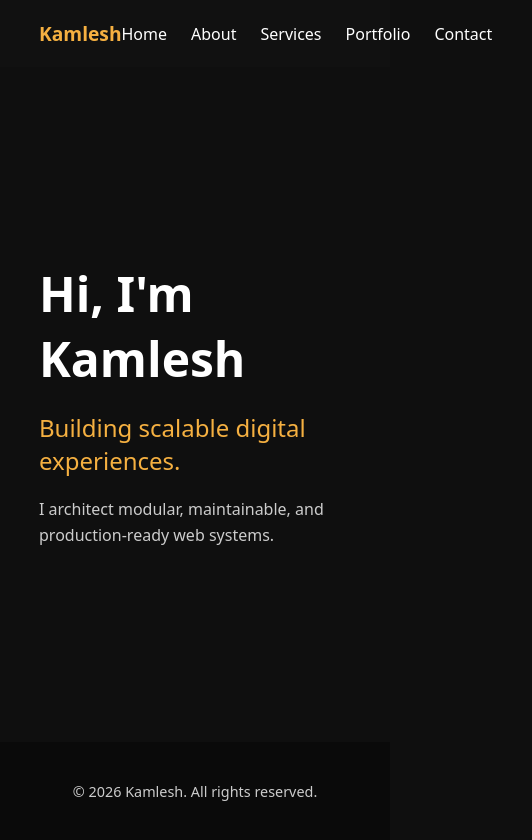
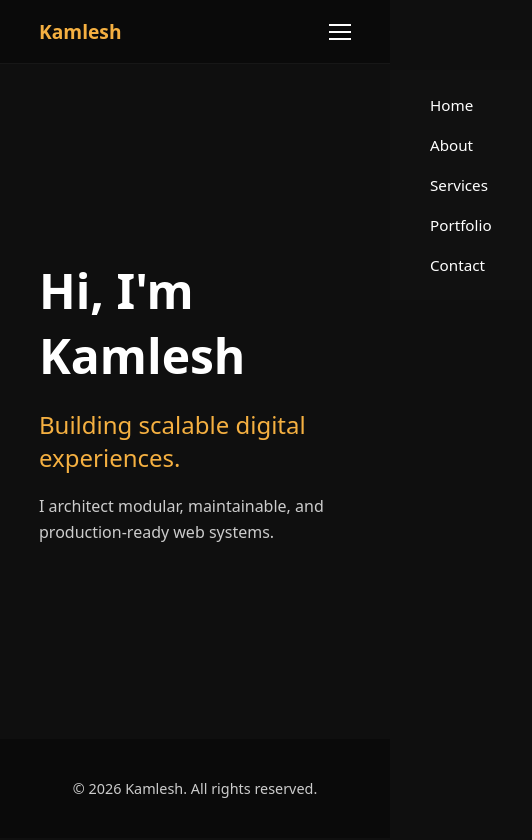
Before and after one commit to iamkamlesh18/freelanceportfolio, a Next.js app: page / in a window 390 px wide. Shown: the top 840 px of the page, 532 px wide, since content can reach past the window. Built offline with nearby package versions, Linux system fonts and the light colour scheme.

Commit message:
feat: enhance navbar with active + mobile

```diff
--- a/components/Navbar/Navbar.module.css
+++ b/components/Navbar/Navbar.module.css
@@ -1,28 +1,99 @@
 .navbar {
+  position: sticky;
+  top: 0;
+  z-index: 1000;
+  backdrop-filter: blur(10px);
+  background: rgba(10, 10, 10, 0.85);
   display: flex;
   justify-content: space-between;
   align-items: center;
-  padding: 20px 10%;
-  background: var(--primary);
+  padding: 18px 10%;
+  border-bottom: 1px solid rgba(255, 255, 255, 0.05);
 }
 
 .logo {
   font-size: 1.2rem;
   font-weight: bold;
   color: var(--accent);
+  cursor: pointer;
 }
 
 .links {
   display: flex;
-  gap: 24px;
+  gap: 28px;
+  transition: 0.3s ease;
 }
 
 .links a {
   text-decoration: none;
   color: white;
+  font-size: 0.95rem;
+  position: relative;
   transition: 0.3s ease;
+}
+
+/* Hover animation */
+.links a::after {
+  content: "";
+  position: absolute;
+  bottom: -6px;
+  left: 0;
+  width: 0%;
+  height: 2px;
+  background: var(--accent);
+  transition: width 0.3s ease;
+}
+
+.links a:hover::after {
+  width: 100%;
 }
 
 .links a:hover {
   color: var(--accent);
 }
+
+/* Active link */
+.active {
+  color: var(--accent);
+}
+
+.active::after {
+  width: 100%;
+}
+
+/* Mobile */
+
+.menuBtn {
+  display: none;
+  flex-direction: column;
+  gap: 5px;
+  cursor: pointer;
+}
+
+.menuBtn span {
+  width: 22px;
+  height: 2px;
+  background: white;
+  transition: 0.3s;
+}
+
+@media (max-width: 768px) {
+  .links {
+    position: absolute;
+    top: 70px;
+    right: 0;
+    background: #111;
+    flex-direction: column;
+    padding: 25px 40px;
+    gap: 20px;
+    transform: translateX(100%);
+  }
+
+  .open {
+    transform: translateX(0);
+  }
+
+  .menuBtn {
+    display: flex;
+  }
+}
--- a/components/Navbar/Navbar.tsx
+++ b/components/Navbar/Navbar.tsx
@@ -1,16 +1,49 @@
+"use client";
+
 import styles from "./Navbar.module.css";
 import Link from "next/link";
+import { usePathname } from "next/navigation";
+import { useState } from "react";
 
 export default function Navbar() {
+  const pathname = usePathname();
+  const [open, setOpen] = useState(false);
+
+  const navLinks = [
+    { name: "Home", path: "/" },
+    { name: "About", path: "/about" },
+    { name: "Services", path: "/services" },
+    { name: "Portfolio", path: "/portfolio" },
+    { name: "Contact", path: "/contact" },
+  ];
+
   return (
     <nav className={styles.navbar}>
       <div className={styles.logo}>Kamlesh</div>
-      <div className={styles.links}>
-        <Link href="/">Home</Link>
-        <Link href="/about">About</Link>
-        <Link href="/services">Services</Link>
-        <Link href="/portfolio">Portfolio</Link>
-        <Link href="/contact">Contact</Link>
+
+      <div className={`${styles.links} ${open ? styles.open : ""}`}>
+        {navLinks.map((link) => {
+          const isActive = pathname === link.path;
+          return (
+            <Link
+              key={link.path}
+              href={link.path}
+              className={isActive ? styles.active : ""}
+              onClick={() => setOpen(false)}
+            >
+              {link.name}
+            </Link>
+          );
+        })}
+      </div>
+
+      <div
+        className={`${styles.menuBtn} ${open ? styles.menuOpen : ""}`}
+        onClick={() => setOpen(!open)}
+      >
+        <span />
+        <span />
+        <span />
       </div>
     </nav>
   );
```
